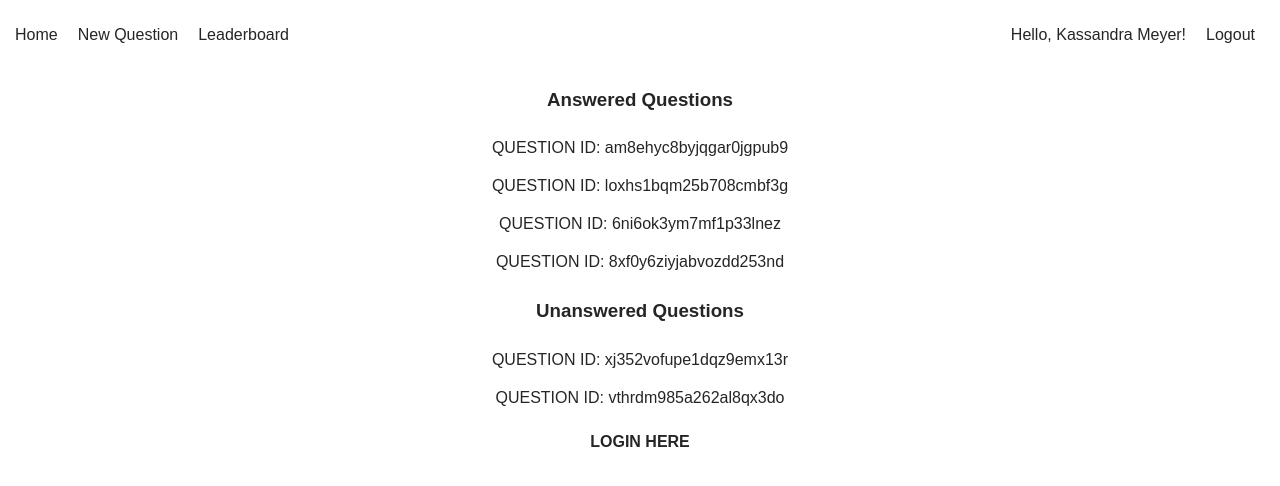
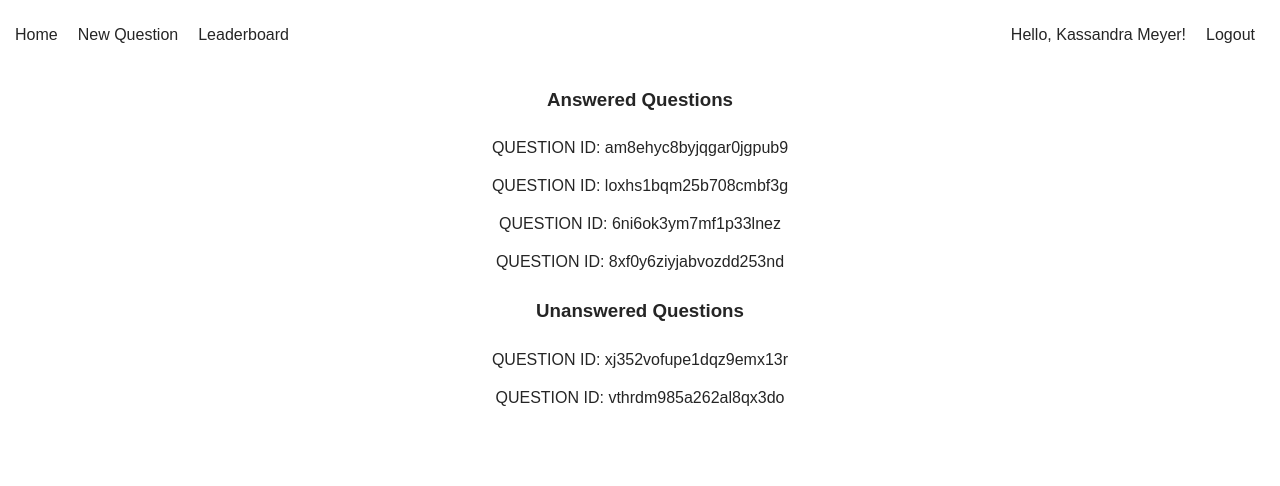
Before and after one commit to kassanj/would-you-rather, a React (Create React App) app: page / in a window 1280 px wide. Shown: the top 486 px of the page. Built offline with nearby package versions, Linux system fonts and the light colour scheme; the HTML template or start-up script is replaced by a standard one.

Commit message:
feat: add display conditional depending if user is logged in or not

```diff
--- a/src/components/Dashboard.js
+++ b/src/components/Dashboard.js
@@ -13,11 +13,18 @@ class Dashboard extends Component {
     return (
 
       <div>
-        <Home />
-        <Login />
+        {this.props.authedId === null
+         ? <Login />
+         : <Home /> }
       </div>
     )
   }
 }
 
-export default connect()(Dashboard)
+function mapStateToProps ({ authedUser }) {
+  return {
+    authedUser
+  }
+}
+
+export default connect(mapStateToProps)(Dashboard)
```
